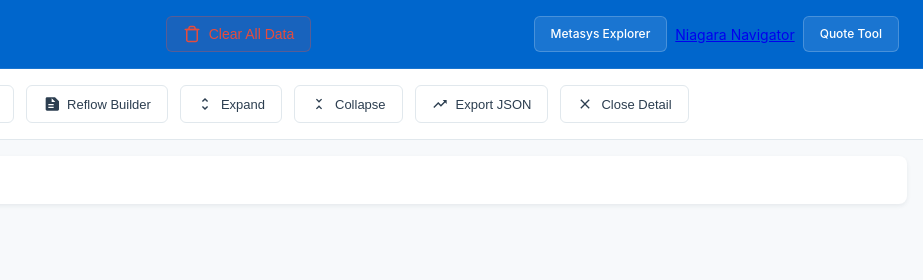
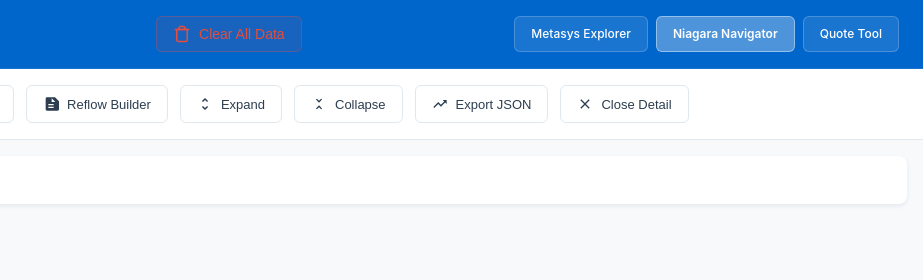
Before and after one commit to QAGraphics1/niagara-compare-tool, a plain HTML site: page index.html in a window 1280 px wide. Shown: the top 280 px of the page, 357-1280 px from the left. Drawn offline with Linux system fonts and the light colour scheme.

Commit message:
Update index.html

```diff
--- a/index.html
+++ b/index.html
@@ -1262,7 +1262,7 @@
             <div class="nav-buttons">
                 <!-- TODO: Update links to actual file paths -->
                 <a href="https://qagraphics1.github.io/metasys-compare-tool/" class="nav-button">Metasys Explorer</a>
-                <a href="https://qagraphics1.github.io/niagara-compare-tool/">Niagara Navigator</a>
+                <a href="https://qagraphics1.github.io/niagara-compare-tool/" class="nav-button active">Niagara Navigator</a>
                 <a href="https://qagraphics1.github.io/quote-tool/" class="nav-button">Quote Tool</a>
             </div>
         </div>
```
